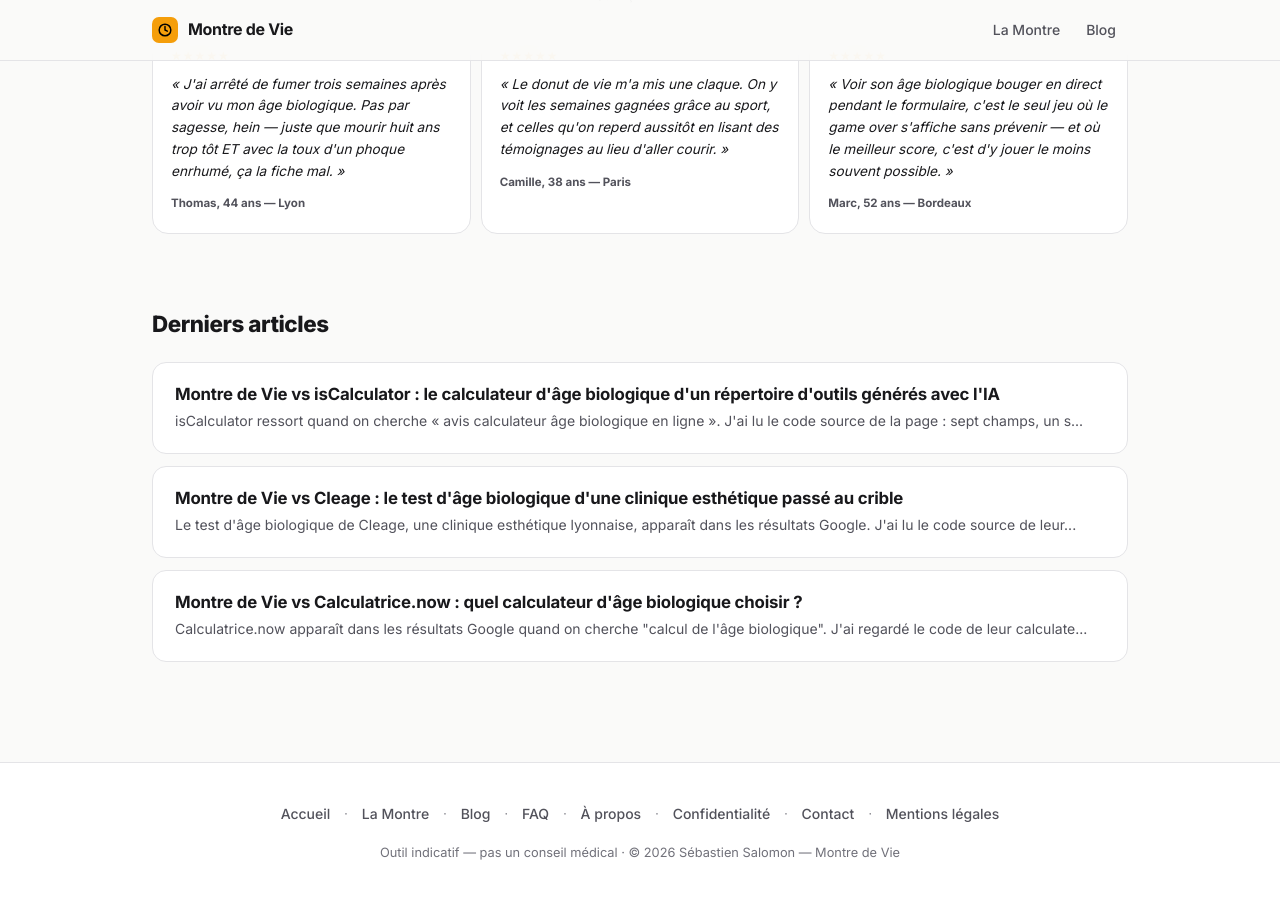
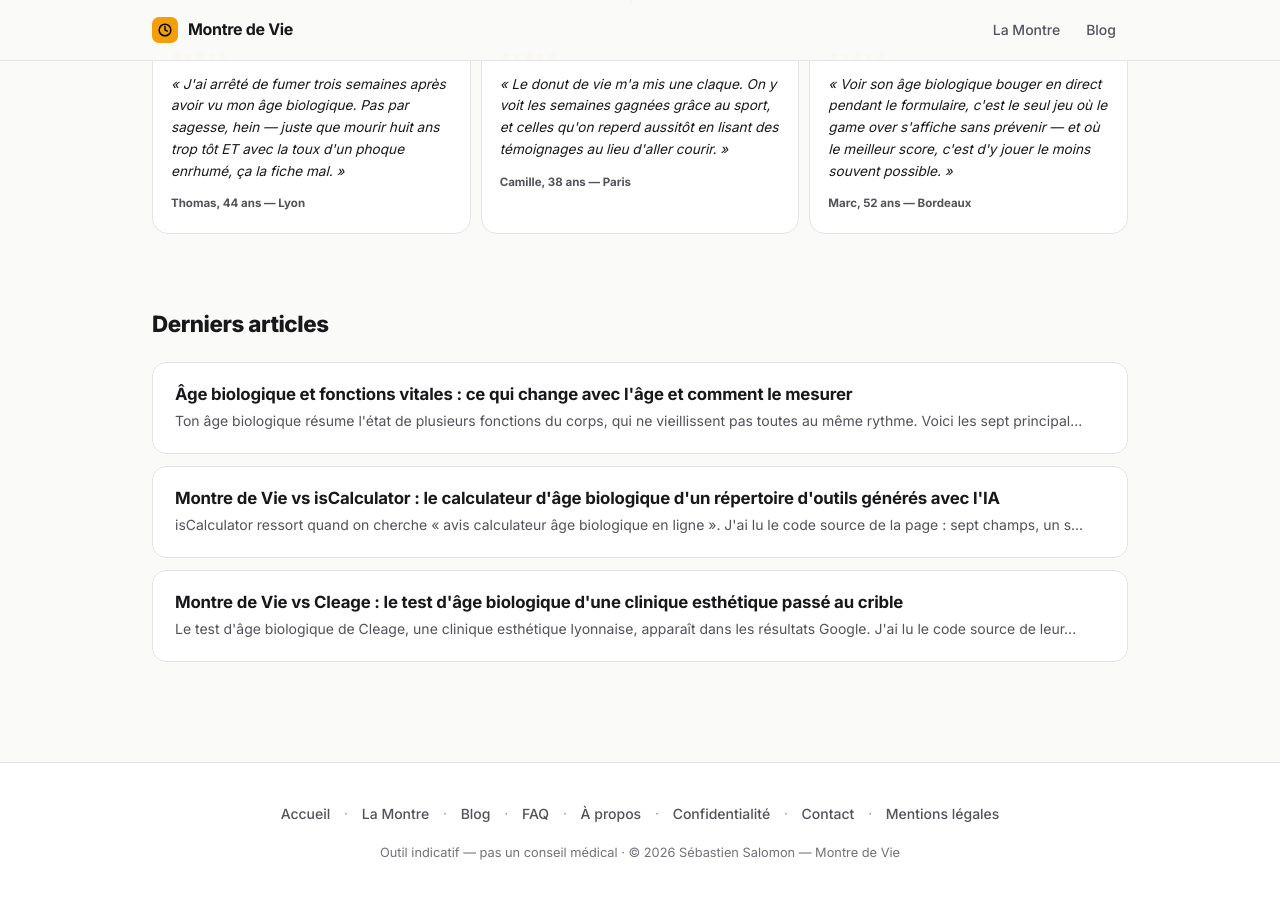
Before and after one commit to SebRunNature/memento-mori, a Jekyll site: the page built from index.html, in a window 1280 px wide and 900 px high, scrolled down 3261 px. Built offline with Jekyll 4.4.1, drawn with Linux system fonts in a browser that asks for light colours.

Commit message:
Nouvel article : Âge biologique et fonctions vitales
Article pilier structuré par fonction (énergie/cœur/muscles, glycation, stress
oxydant, inflammation, microbiote, hormones, système nerveux/sommeil), avec
niveau de preuve établi/discuté/inconnu pour chacune, tableau, FAQ et CTA.
Douze références vérifiées auprès de Crossref (existence, auteurs, revue, DOI).
Huit nouvelles références ajoutées à la page /sources/ (contexte, pas de
coefficient). Lien ajouté depuis la page pilier /blog/age-biologique/.

Co-Authored-By: Claude Sonnet 5.5 <noreply@anthropic.com>
Claude-Session: https://claude.ai/code/session_01CwhknYPJBhXUvWCZd8MTrv

```diff
--- /dev/null
+++ b/_posts/2026-11-09-age-biologique-fonctions-vitales-ce-qui-change-et-comment-le-mesurer.html
@@ -0,0 +1,170 @@
+---
+layout: post
+title: "Âge biologique et fonctions vitales : ce qui change avec l'âge et comment le mesurer"
+description: "Énergie cellulaire, glycation, inflammation, hormones, sommeil : les 7 fonctions derrière l'âge biologique, ce qu'on peut mesurer et ce qui est démontré."
+excerpt: "Ton âge biologique résume l'état de plusieurs fonctions du corps, qui ne vieillissent pas toutes au même rythme. Voici les sept principales : ce qui y change, ce qu'on peut en mesurer, et ce que les études permettent vraiment d'affirmer."
+date: 2026-11-09
+author: Sébastien Salomon
+---
+
+<a class="back-link" href="/blog/">← Retour au blog</a>
+
+<article>
+
+  <h1>Âge biologique et fonctions vitales : ce qui change avec l'âge et comment le mesurer</h1>
+  <div class="post-meta"><time datetime="2026-11-09">9 novembre 2026</time> &nbsp;·&nbsp; Sébastien Salomon &nbsp;·&nbsp; 9 min de lecture</div>
+
+  <p>Ton âge biologique n'est pas la mesure d'un organe : c'est un résumé de l'état de plusieurs fonctions du corps. PhenoAge, le modèle de référence, le calcule à partir de 9 biomarqueurs sanguins, dont la glycémie et la CRP (un marqueur d'inflammation). Chaque fonction vieillit à son rythme, et toutes ne se mesurent pas aussi bien.</p>
+
+  <p>Cet article passe en revue sept fonctions vitales : ce qui y change avec l'âge, ce qu'on peut en mesurer, et ce que les études permettent d'affirmer. Pour chacune, on distingue ce qui est <strong>établi</strong>, <strong>discuté</strong> ou <strong>inconnu</strong>.</p>
+
+  <h2>Un cadre : les signes distinctifs du vieillissement</h2>
+
+  <p>Les chercheurs décrivent le vieillissement par des « signes distinctifs » : 9 en 2013, dont la dysfonction des mitochondries, puis 12 depuis la mise à jour de 2023, qui ajoute notamment l'inflammation chronique et la dysbiose (un déséquilibre du microbiote intestinal) (López-Otín et al., <em>Cell</em>, 2013 et 2023). Les fonctions ci-dessous s'y rattachent, avec des niveaux de preuve très inégaux.</p>
+
+  <h2>Les sept fonctions en un coup d'œil</h2>
+
+  <div class="vs-table-wrap6">
+  <table class="vs-table">
+    <thead>
+      <tr><th>Fonction</th><th>Ce qui change avec l'âge</th><th>Ce qu'on peut mesurer</th><th>Niveau de preuve</th></tr>
+    </thead>
+    <tbody>
+      <tr><td>Énergie, cœur et muscles</td><td>Mitochondries moins performantes, baisse de la capacité cardio-respiratoire et de la force</td><td>VO₂max, force de préhension</td><td>Établi (lien avec la mortalité)</td></tr>
+      <tr><td>Sucre et glycation</td><td>Les protéines se « sucrent » et deviennent plus rigides</td><td>Glycémie à jeun, HbA1c</td><td>Établi pour la glycémie, plus discuté pour les produits de glycation en dehors du diabète</td></tr>
+      <tr><td>Stress oxydant</td><td>Déséquilibre entre radicaux libres et défenses antioxydantes</td><td>Pas de mesure simple utilisée par Montre de Vie</td><td>Mécanisme discuté, compléments non démontrés</td></tr>
+      <tr><td>Inflammation chronique</td><td>Inflammation de bas grade, sans symptôme</td><td>CRP ultrasensible</td><td>Concept établi, causes détaillées débattues</td></tr>
+      <tr><td>Digestion et microbiote</td><td>La composition du microbiote change</td><td>Auto-évaluation (transit, troubles)</td><td>Discuté</td></tr>
+      <tr><td>Hormones</td><td>Baisse de certaines hormones (DHEA, testostérone…)</td><td>Dosages sur prescription médicale</td><td>Baisse établie, bénéfice d'un traitement « anti-âge » non démontré</td></tr>
+      <tr><td>Système nerveux et sommeil</td><td>Sommeil, humeur et performances mentales évoluent</td><td>Durée et qualité du sommeil, stress ressenti</td><td>Établi pour le sommeil, inconnu pour les neuromédiateurs</td></tr>
+    </tbody>
+  </table>
+  </div>
+
+  <h2>Les sept fonctions, une par une</h2>
+
+  <h3>1. Énergie cellulaire, cœur et muscles</h3>
+
+  <p>Les mitochondries, qui produisent l'énergie des cellules, perdent en efficacité avec l'âge : leur dysfonction fait partie des signes distinctifs de 2013. Dans la vie courante, cela se mesure par la capacité cardio-respiratoire (VO₂max) et par la force musculaire.</p>
+
+  <p>Dans la méta-analyse de Kodama (2009), chaque MET de capacité en plus, soit environ 3,5 ml/kg/min de VO₂max, s'accompagne d'environ 13 % de mortalité toutes causes en moins. Dans l'étude PURE (Leong, 2015), chaque baisse de 5 kg de force de préhension est associée à environ 16 % de risque de décès en plus. Ce sont des associations observées dans des études de population : elles ne prouvent pas qu'améliorer ces mesures fait vivre plus longtemps, mais elles sont solides et cohérentes.</p>
+
+  <p><strong>Niveau de preuve : établi</strong> pour le lien avec la mortalité. Pour progresser, voir nos articles sur le <a href="/blog/2026/06/24/vo2max-selon-l-age-tableau-normes-et-comment-progresser/">VO₂max selon l'âge</a> et la <a href="/blog/2026/05/11/force-prehension-predicateur-longevite-test-10-secondes/">force de préhension</a>.</p>
+
+  <h3>2. Sucre et glycation</h3>
+
+  <p>Quand la glycémie reste élevée, le sucre se fixe sur des protéines et forme des produits de glycation avancée, qui rigidifient certains tissus, en particulier les vaisseaux et la peau (Singh et al., <em>Diabetologia</em>, 2001). Les deux mesures de routine sont la glycémie à jeun et l'HbA1c, l'hémoglobine « glyquée », qui reflète la glycémie moyenne des derniers mois. La glycémie fait partie des 9 biomarqueurs de PhenoAge.</p>
+
+  <p><strong>Niveau de preuve : établi</strong> pour les effets d'une glycémie chronique élevée, <strong>plus discuté</strong> pour le rôle des produits de glycation chez les personnes sans diabète.</p>
+
+  <h3>3. Stress oxydant</h3>
+
+  <p>Le stress oxydant désigne un excès de radicaux libres par rapport aux défenses antioxydantes de l'organisme. Le mécanisme est étudié depuis longtemps, et les compléments antioxydants sont très vendus. Une revue Cochrane (Bjelakovic et al., 2012) n'a pas trouvé de bénéfice de ces compléments sur la mortalité, et suggère que le bêta-carotène et la vitamine E, possiblement la vitamine A, pourraient l'augmenter.</p>
+
+  <p><strong>Niveau de preuve : discuté.</strong> Le mécanisme est reconnu, le bénéfice des compléments n'est pas démontré. Montre de Vie n'estime pas ce paramètre.</p>
+
+  <h3>4. Inflammation chronique</h3>
+
+  <p>Avec l'âge s'installe souvent une inflammation de bas grade, sans symptôme, qu'on appelle l'« inflammaging » (Franceschi et al., <em>Nature Reviews Endocrinology</em>, 2018). Elle figure parmi les signes distinctifs depuis 2023. On la repère par une prise de sang, avec la CRP ultrasensible, et la CRP fait partie des biomarqueurs de PhenoAge.</p>
+
+  <p><strong>Niveau de preuve : concept établi</strong>, mais la part exacte de chaque cause reste débattue. Pour les leviers, voir notre article sur l'<a href="/blog/2026/06/20/inflammation-chronique-comment-la-reduire-pour-ralentir-le-vieillissement/">inflammation chronique</a>.</p>
+
+  <h3>5. Digestion et microbiote</h3>
+
+  <p>La composition du microbiote intestinal change avec l'âge. Chez des personnes âgées, elle est corrélée à l'alimentation et à l'état de santé (Claesson et al., <em>Nature</em>, 2012), et la dysbiose figure parmi les signes distinctifs de 2023. Montre de Vie ne mesure pas le microbiote : l'outil se limite à une auto-évaluation de la santé intestinale (transit, troubles).</p>
+
+  <p><strong>Niveau de preuve : discuté.</strong> Des corrélations sont observées, mais la causalité et les leviers précis restent à l'étude. Sur l'alimentation, voir <a href="/blog/2026/06/18/alimentation-anti-vieillissement-ce-qui-agit-vraiment-sur-l-age-biologique/">ce qui agit vraiment</a>.</p>
+
+  <h3>6. Hormones</h3>
+
+  <p>La production de certaines hormones, dont la DHEA et la testostérone, baisse avec l'âge. Remplacer ces hormones n'a pas pour autant montré de bénéfice net chez des personnes âgées ayant un taux bas : dans un essai de deux ans (Nair et al., <em>NEJM</em>, 2006), la DHEA n'a pas montré de bénéfice net sur les critères étudiés. Chez des hommes de 65 ans et plus à testostérone basse, l'essai T Trials (Snyder et al., <em>NEJM</em>, 2016) rapporte des effets variables selon les critères.</p>
+
+  <p><strong>Niveau de preuve : baisse établie, bénéfice d'un traitement « anti-âge » non démontré.</strong> Les dosages se font sur prescription, et toute décision de traitement est médicale. Montre de Vie ne les utilise pas.</p>
+
+  <h3>7. Système nerveux et sommeil</h3>
+
+  <p>Les neuromédiateurs (dopamine, sérotonine, GABA…) sont liés à l'humeur et aux performances mentales. Ce qu'on sait mesurer et relier à la santé, en revanche, c'est le sommeil : une méta-analyse de 16 études (Cappuccio et al., <em>Sleep</em>, 2010) montre une relation en U entre durée de sommeil et mortalité, avec un risque plus élevé sous 6 h comme au-delà de 8 à 9 h.</p>
+
+  <p><strong>Niveau de preuve : établi</strong> pour le sommeil, <strong>inconnu</strong> pour une mesure fiable des neuromédiateurs eux-mêmes, qu'aucun outil de Montre de Vie ne cherche à estimer. Voir nos articles sur le <a href="/blog/2026/06/17/sommeil-et-longevite-combien-d-heures-pour-vivre-plus-longtemps/">sommeil</a> et le <a href="/blog/2026/06/26/stress-chronique-et-vieillissement-biologique/">stress chronique</a>.</p>
+
+  <h2>Par où commencer</h2>
+
+  <p>Si tu ne devais retenir qu'un ordre de priorité, il suit les niveaux de preuve : d'abord ce qui est établi et que tu peux agir directement, c'est-à-dire le mouvement (capacité cardio-respiratoire et force) et le sommeil. Les compléments antioxydants et les traitements hormonaux « anti-âge » viennent après, et s'envisagent avec un médecin.</p>
+
+  <p>Montre de Vie intègre justement ces facteurs : VO₂max, force de préhension, glycémie, CRP, sommeil, stress, santé intestinale. Le détail des pondérations est sur la <a href="/methodologie/">page méthodologie</a>.</p>
+
+  <div class="cta-montre">
+    <p>Calcule ton âge biologique à partir de ces fonctions — gratuit, sans publicité, méthode publiée.</p>
+    <a href="/montre/">⏱ Lancer la Montre de Vie</a>
+  </div>
+
+  <h2>Pour aller plus loin sur le blog</h2>
+
+  <div class="further-reading">
+    <p>📖 Lectures complémentaires</p>
+    <ul>
+      <li><a href="/blog/age-biologique/"><strong>Âge biologique : définition, calcul et comment le réduire</strong></a> — le guide complet.</li>
+      <li><a href="/blog/biomarqueurs-age-biologique/"><strong>Biomarqueurs de l'âge biologique</strong></a> — ce qu'on mesure en prise de sang.</li>
+      <li><a href="/blog/phenoage-algorithme-age-biologique/"><strong>PhenoAge</strong></a> — l'algorithme de référence, expliqué.</li>
+      <li><a href="/blog/reduire-age-biologique/"><strong>Réduire son âge biologique</strong></a> — les leviers qui comptent.</li>
+      <li><a href="/methodologie/"><strong>Méthodologie</strong></a> — comment Montre de Vie calcule ton âge biologique.</li>
+    </ul>
+  </div>
+
+  <h2>❓ Questions fréquentes</h2>
+
+  <div class="faq-item">
+    <h3 class="faq-q">Quelles fonctions vitales déterminent l'âge biologique ?</h3>
+    <div class="faq-a">Il n'existe pas de liste officielle unique. La recherche décrit des « signes distinctifs » du vieillissement (López-Otín et al., 2013 et 2023), dont la dysfonction mitochondriale, l'inflammation chronique et la dysbiose. En pratique, les fonctions les plus utilisées pour estimer un âge biologique sont celles qu'on sait mesurer : capacité cardio-respiratoire, force, métabolisme du sucre, inflammation, sommeil.</div>
+  </div>
+
+  <div class="faq-item">
+    <h3 class="faq-q">Peut-on mesurer son âge biologique fonction par fonction ?</h3>
+    <div class="faq-a">En partie. Certaines fonctions se mesurent bien (VO₂max, force de préhension, glycémie, CRP), d'autres très mal, comme le stress oxydant ou les neuromédiateurs. Aucune mesure isolée ne donne l'âge biologique : les modèles comme PhenoAge combinent plusieurs biomarqueurs, et un calculateur de mode de vie donne une estimation indicative.</div>
+  </div>
+
+  <div class="faq-item">
+    <h3 class="faq-q">Les compléments antioxydants ou hormonaux ralentissent-ils le vieillissement ?</h3>
+    <div class="faq-a">Une revue Cochrane de 2012 n'a pas trouvé de bénéfice des compléments antioxydants sur la mortalité, et les essais sur la DHEA et la testostérone chez des personnes âgées n'ont pas montré de bénéfice net global. Toute décision sur un complément ou un traitement hormonal doit se prendre avec un médecin.</div>
+  </div>
+
+  <div class="faq-item">
+    <h3 class="faq-q">Par quoi commencer pour améliorer son âge biologique ?</h3>
+    <div class="faq-a">Par ce qui a le meilleur niveau de preuve et que tu contrôles : l'activité physique, qui agit sur la capacité cardio-respiratoire et la force, et le sommeil. Les autres leviers sont plus discutés.</div>
+  </div>
+
+  <div class="disclaimer">
+    ⚠️ Avertissement<br>
+    Cet article est informatif et ne constitue pas un avis médical. Les études citées sont majoritairement observationnelles : elles montrent des associations, pas des relations de cause à effet. Avant toute décision concernant un complément, un traitement hormonal ou un dosage, consulte un professionnel de santé.
+  </div>
+
+  <div class="sources">
+    <p>📚 Sources</p>
+    <ul>
+      <li><a href="https://doi.org/10.1016/j.cell.2013.05.039" target="_blank" rel="noopener">López-Otín C et al. — The hallmarks of aging. <em>Cell</em>, 2013;153:1194-1217</a></li>
+      <li><a href="https://doi.org/10.1016/j.cell.2022.11.001" target="_blank" rel="noopener">López-Otín C et al. — Hallmarks of aging: an expanding universe. <em>Cell</em>, 2023;186:243-278</a></li>
+      <li><a href="https://doi.org/10.18632/aging.101414" target="_blank" rel="noopener">Levine ME et al. — An epigenetic biomarker of aging for lifespan and healthspan (PhenoAge). <em>Aging</em>, 2018;10:573-591</a></li>
+      <li><a href="https://doi.org/10.1001/jama.2009.681" target="_blank" rel="noopener">Kodama S et al. — Cardiorespiratory fitness as a quantitative predictor of all-cause mortality and cardiovascular events. <em>JAMA</em>, 2009;301:2024-2035</a></li>
+      <li><a href="https://doi.org/10.1016/S0140-6736(14)62000-6" target="_blank" rel="noopener">Leong DP et al. — Prognostic value of grip strength: findings from the PURE study. <em>The Lancet</em>, 2015;386:266-273</a></li>
+      <li><a href="https://doi.org/10.1007/s001250051591" target="_blank" rel="noopener">Singh R et al. — Advanced glycation end-products: a review. <em>Diabetologia</em>, 2001;44:129-146</a></li>
+      <li><a href="https://doi.org/10.1002/14651858.CD007176.pub2" target="_blank" rel="noopener">Bjelakovic G et al. — Antioxidant supplements for prevention of mortality in healthy participants and patients with various diseases. <em>Cochrane Database Syst Rev</em>, 2012</a></li>
+      <li><a href="https://doi.org/10.1038/s41574-018-0059-4" target="_blank" rel="noopener">Franceschi C et al. — Inflammaging: a new immune-metabolic viewpoint for age-related diseases. <em>Nat Rev Endocrinol</em>, 2018;14:576-590</a></li>
+      <li><a href="https://doi.org/10.1038/nature11319" target="_blank" rel="noopener">Claesson MJ et al. — Gut microbiota composition correlates with diet and health in the elderly. <em>Nature</em>, 2012;488:178-184</a></li>
+      <li><a href="https://doi.org/10.1056/NEJMoa054629" target="_blank" rel="noopener">Nair KS et al. — DHEA in elderly women and DHEA or testosterone in elderly men. <em>N Engl J Med</em>, 2006;355:1647-1659</a></li>
+      <li><a href="https://doi.org/10.1056/NEJMoa1506119" target="_blank" rel="noopener">Snyder PJ et al. — Effects of testosterone treatment in older men. <em>N Engl J Med</em>, 2016;374:611-624</a></li>
+      <li><a href="https://doi.org/10.1093/sleep/33.5.585" target="_blank" rel="noopener">Cappuccio FP et al. — Sleep duration and all-cause mortality: a systematic review and meta-analysis. <em>Sleep</em>, 2010;33:585-592</a></li>
+      <li><a href="/sources/">Montre de Vie — Toutes les sources</a></li>
+    </ul>
+  </div>
+
+</article>
+
+<style>
+  .vs-table-wrap6{overflow-x:auto;margin:24px 0}
+  .vs-table-wrap6 .vs-table{width:100%;border-collapse:collapse;font-size:.86rem}
+  .vs-table-wrap6 .vs-table th{background:var(--surface2);padding:12px 14px;text-align:left;font-weight:700;
+    color:var(--text);border-bottom:2px solid var(--border)}
+  .vs-table-wrap6 .vs-table th:first-child{width:20%}
+  .vs-table-wrap6 .vs-table td{padding:11px 14px;border-bottom:1px solid var(--border);color:rgba(24,24,27,.85);vertical-align:top}
+  .vs-table-wrap6 .vs-table tbody tr td:first-child{font-weight:600;color:var(--muted)}
+</style>
--- a/blog/age-biologique/index.html
+++ b/blog/age-biologique/index.html
@@ -409,6 +409,7 @@ last_modified_at: 2026-08-30
     <li><a href="/blog/2026/11/04/montre-de-vie-vs-calculatrice-now/"><strong>Montre de Vie vs Calculatrice.now</strong></a> — comparaison avec un calculateur d'un réseau de 62 outils "Santé".</li>
     <li><a href="/blog/2026/11/04/montre-de-vie-vs-cleage/"><strong>Montre de Vie vs Cleage</strong></a> — comparaison avec le test "papier-crayon" d'une clinique esthétique.</li>
     <li><a href="/blog/2026/11/08/montre-de-vie-vs-iscalculator/"><strong>Montre de Vie vs isCalculator</strong></a> — comparatif contre le calculateur d'un répertoire d'outils générés avec l'IA.</li>
+    <li><a href="/blog/2026/11/09/age-biologique-fonctions-vitales-ce-qui-change-et-comment-le-mesurer/"><strong>Âge biologique et fonctions vitales</strong></a> — les sept fonctions du corps derrière l'âge biologique, ce qui est établi et ce qu'on peut mesurer.</li>
   </ul>
 </div>
 
--- a/sources/index.html
+++ b/sources/index.html
@@ -210,6 +210,83 @@ last_modified_at: 2026-09-08
   <p class="source-why"><strong>Pourquoi on l'utilise :</strong> Méta-analyse de 148 études (n = 308 849). Les liens sociaux forts sont associés à une réduction de 50 % du risque de mortalité prématurée. Coefficient isolement social dans la Montre.</p>
 </div>
 
+<!-- ══ MÉCANISMES DU VIEILLISSEMENT ══ -->
+<h2 class="ap-section-title">Mécanismes du vieillissement (contexte des articles)</h2>
+
+<p class="prose">Ces références documentent les articles du blog. Elles ne fournissent pas de coefficient à l'algorithme.</p>
+
+<div class="source-card">
+  <div class="source-meta">
+    <span class="source-badge badge-support">Support</span>
+    <span class="source-title">The hallmarks of aging</span>
+  </div>
+  <span class="source-ref">López-Otín, C. et al. — Cell, 2013. DOI: 10.1016/j.cell.2013.05.039</span>
+  <p class="source-why"><strong>Pourquoi on l'utilise :</strong> Cadre de référence qui décrit le vieillissement par neuf signes distinctifs, dont la dysfonction mitochondriale. Utilisée dans l'article sur les fonctions vitales.</p>
+</div>
+
+<div class="source-card">
+  <div class="source-meta">
+    <span class="source-badge badge-support">Support</span>
+    <span class="source-title">Hallmarks of aging: an expanding universe</span>
+  </div>
+  <span class="source-ref">López-Otín, C. et al. — Cell, 2023. DOI: 10.1016/j.cell.2022.11.001</span>
+  <p class="source-why"><strong>Pourquoi on l'utilise :</strong> Mise à jour à douze signes distinctifs, qui ajoute notamment l'inflammation chronique et la dysbiose. Utilisée dans l'article sur les fonctions vitales.</p>
+</div>
+
+<div class="source-card">
+  <div class="source-meta">
+    <span class="source-badge badge-support">Support</span>
+    <span class="source-title">Advanced glycation end-products: a review</span>
+  </div>
+  <span class="source-ref">Singh, R. et al. — Diabetologia, 2001. DOI: 10.1007/s001250051591</span>
+  <p class="source-why"><strong>Pourquoi on l'utilise :</strong> Revue sur la formation et les effets des produits de glycation avancée. Utilisée pour expliquer la glycation.</p>
+</div>
+
+<div class="source-card">
+  <div class="source-meta">
+    <span class="source-badge badge-support">Support</span>
+    <span class="source-title">Antioxidant supplements for prevention of mortality — revue Cochrane</span>
+  </div>
+  <span class="source-ref">Bjelakovic, G. et al. — Cochrane Database of Systematic Reviews, 2012. DOI: 10.1002/14651858.CD007176.pub2</span>
+  <p class="source-why"><strong>Pourquoi on l'utilise :</strong> Évalue l'effet des compléments antioxydants sur la mortalité. Utilisée pour situer le niveau de preuve des compléments.</p>
+</div>
+
+<div class="source-card">
+  <div class="source-meta">
+    <span class="source-badge badge-support">Support</span>
+    <span class="source-title">Inflammaging: a new immune–metabolic viewpoint for age-related diseases</span>
+  </div>
+  <span class="source-ref">Franceschi, C. et al. — Nature Reviews Endocrinology, 2018. DOI: 10.1038/s41574-018-0059-4</span>
+  <p class="source-why"><strong>Pourquoi on l'utilise :</strong> Revue de référence sur l'inflammation chronique de bas grade liée à l'âge. Utilisée dans l'article sur les fonctions vitales.</p>
+</div>
+
+<div class="source-card">
+  <div class="source-meta">
+    <span class="source-badge badge-support">Support</span>
+    <span class="source-title">Gut microbiota composition correlates with diet and health in the elderly</span>
+  </div>
+  <span class="source-ref">Claesson, M.J. et al. — Nature, 2012. DOI: 10.1038/nature11319</span>
+  <p class="source-why"><strong>Pourquoi on l'utilise :</strong> Étude sur la composition du microbiote chez des personnes âgées et ses corrélations avec l'alimentation et la santé. Utilisée pour le niveau de preuve « discuté ».</p>
+</div>
+
+<div class="source-card">
+  <div class="source-meta">
+    <span class="source-badge badge-support">Support</span>
+    <span class="source-title">DHEA in elderly women and DHEA or testosterone in elderly men</span>
+  </div>
+  <span class="source-ref">Nair, K.S. et al. — New England Journal of Medicine, 2006. DOI: 10.1056/NEJMoa054629</span>
+  <p class="source-why"><strong>Pourquoi on l'utilise :</strong> Essai contrôlé de deux ans sur la supplémentation en DHEA chez des personnes âgées. Utilisée pour situer les traitements hormonaux « anti-âge ».</p>
+</div>
+
+<div class="source-card">
+  <div class="source-meta">
+    <span class="source-badge badge-support">Support</span>
+    <span class="source-title">Effects of testosterone treatment in older men</span>
+  </div>
+  <span class="source-ref">Snyder, P.J. et al. — New England Journal of Medicine, 2016. DOI: 10.1056/NEJMoa1506119</span>
+  <p class="source-why"><strong>Pourquoi on l'utilise :</strong> Essais T Trials : traitement par testostérone chez des hommes de 65 ans et plus ayant une testostérone basse. Utilisée pour situer les traitements hormonaux.</p>
+</div>
+
 <!-- ══ DONNÉES INSTITUTIONNELLES ══ -->
 <h2 class="ap-section-title">Données institutionnelles de référence</h2>
 
```
